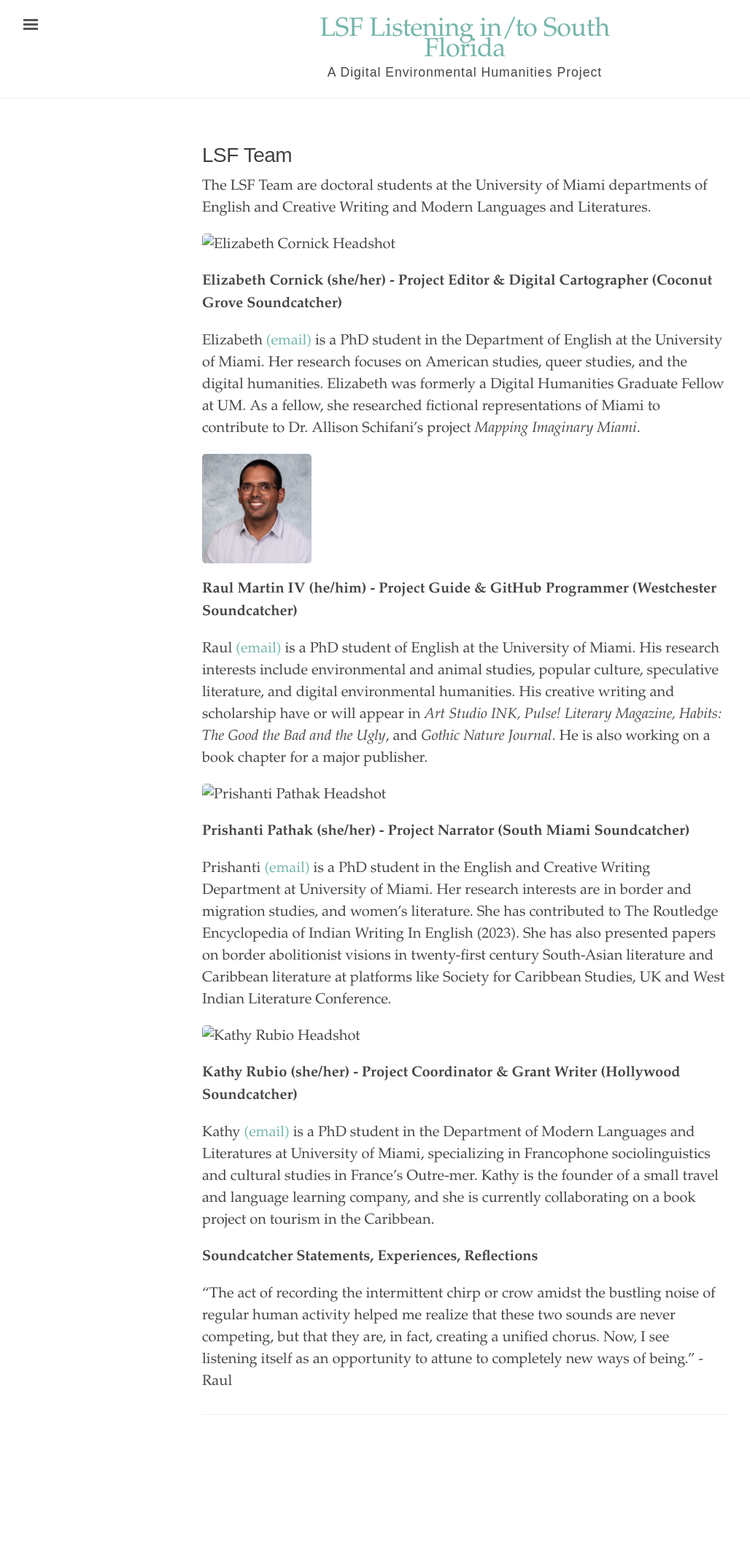
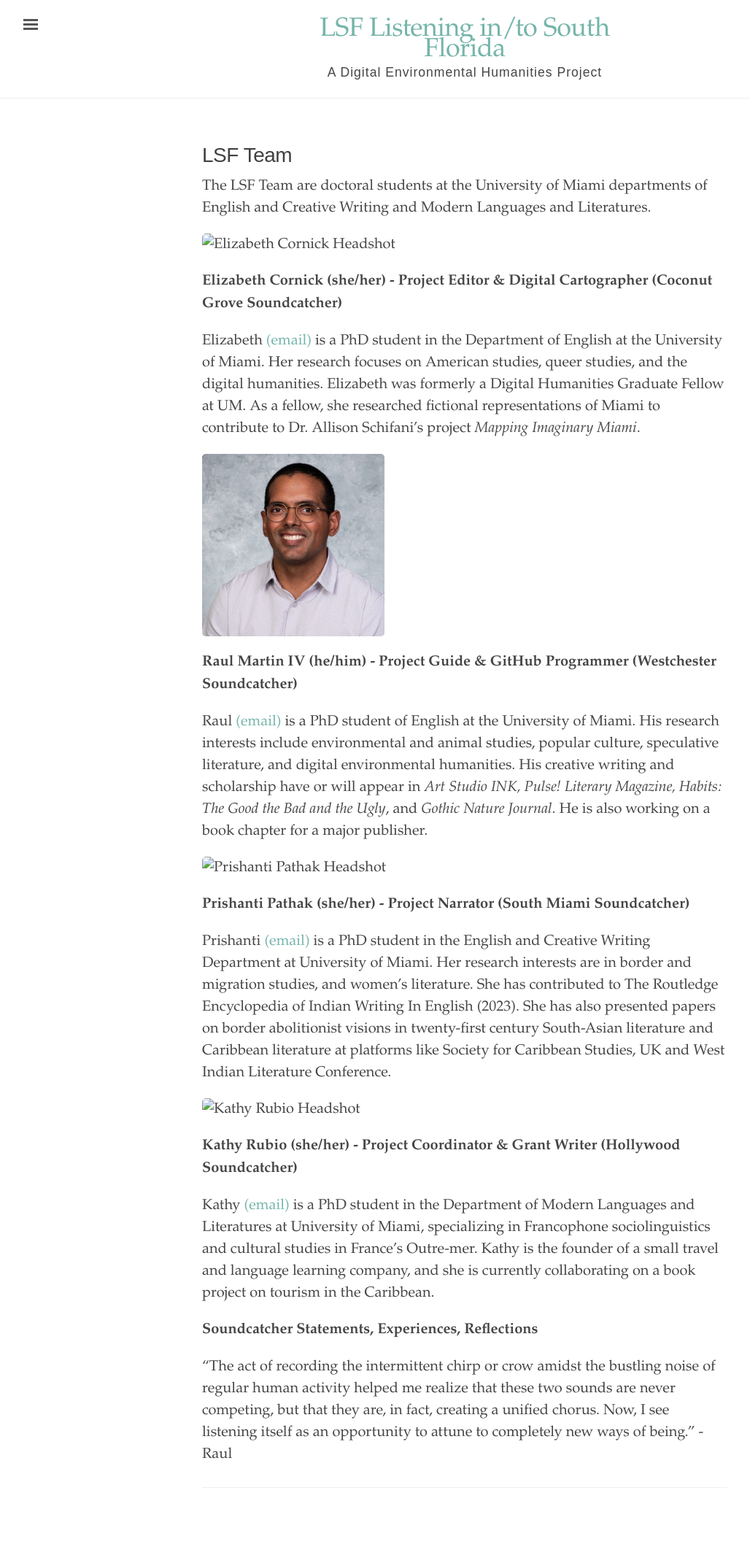
Before and after one commit to rm4-25/lsf_3, a Jekyll site: the page built from LSF Team.md, in a window 1280 px wide. Shown: the whole page at 73% size, without its empty margins (3-1031 px from the left). Built offline with Jekyll 4.4.1, drawn with Linux system fonts in a browser that asks for light colours; before the commit the page ends 2020 px from its top, so only the background shows below that.

Commit message:
Update LSF Team.md

```diff
--- a/LSF Team.md
+++ b/LSF Team.md
@@ -12,7 +12,7 @@
 
 Elizabeth [(email)](mailto:emc988@miami.edu) is a PhD student in the Department of English at the University of Miami. Her research focuses on American studies, queer studies, and the digital humanities. Elizabeth was formerly a Digital Humanities Graduate Fellow at UM. As a fellow, she researched fictional representations of Miami to contribute to Dr. Allison Schifani’s project _Mapping Imaginary Miami_.
 
-<img src="https://github.com/rm4-25/lsf_3/blob/main/assets/Raul_Headshot_2024.jpeg?raw=true" width="150" height="150">
+<img src="https://github.com/rm4-25/lsf_3/blob/main/assets/Raul_Headshot_2024.jpeg?raw=true" width="250" height="250">
 
 **Raul Martin IV (he/him) - Project Guide & GitHub Programmer (Westchester Soundcatcher)**
 
```
